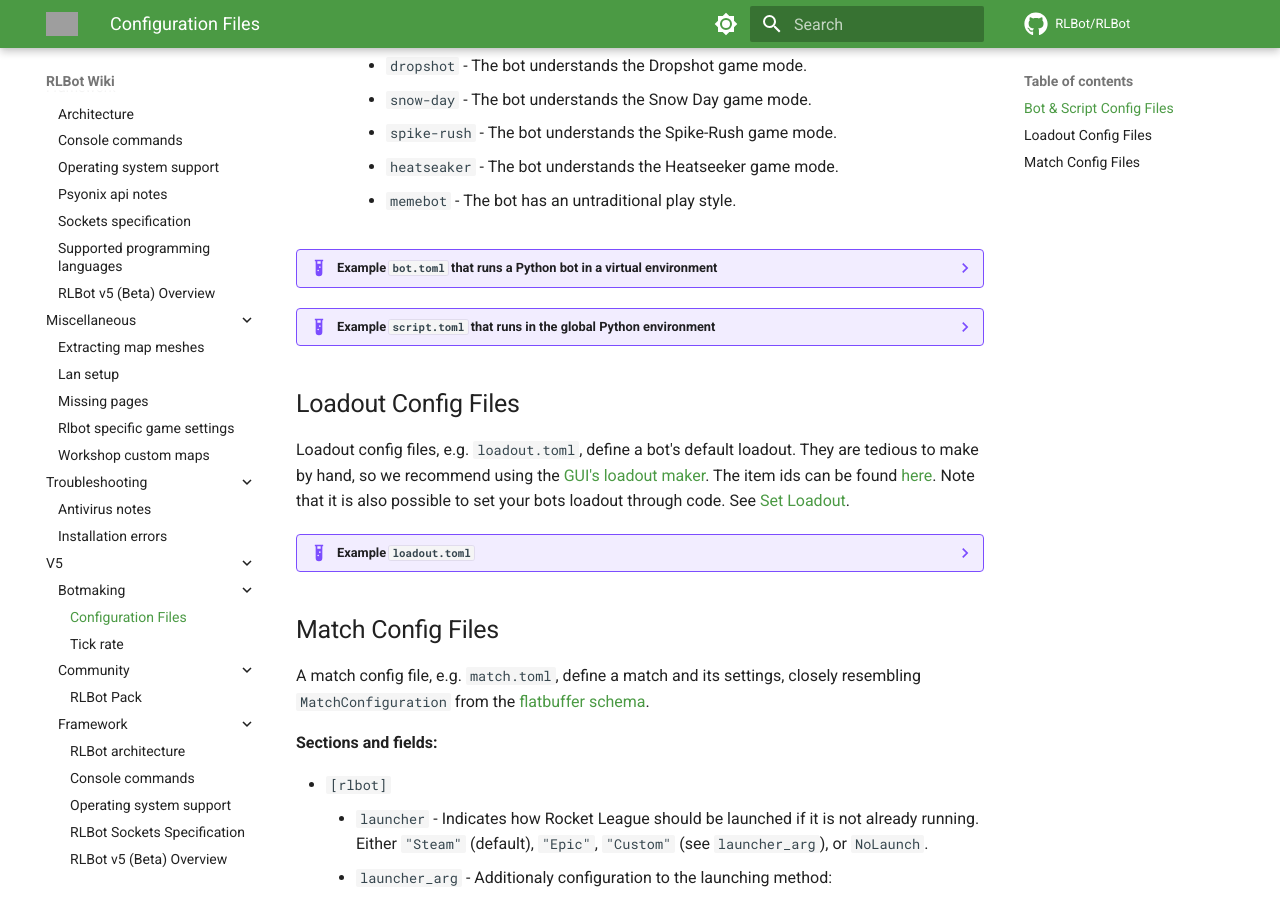
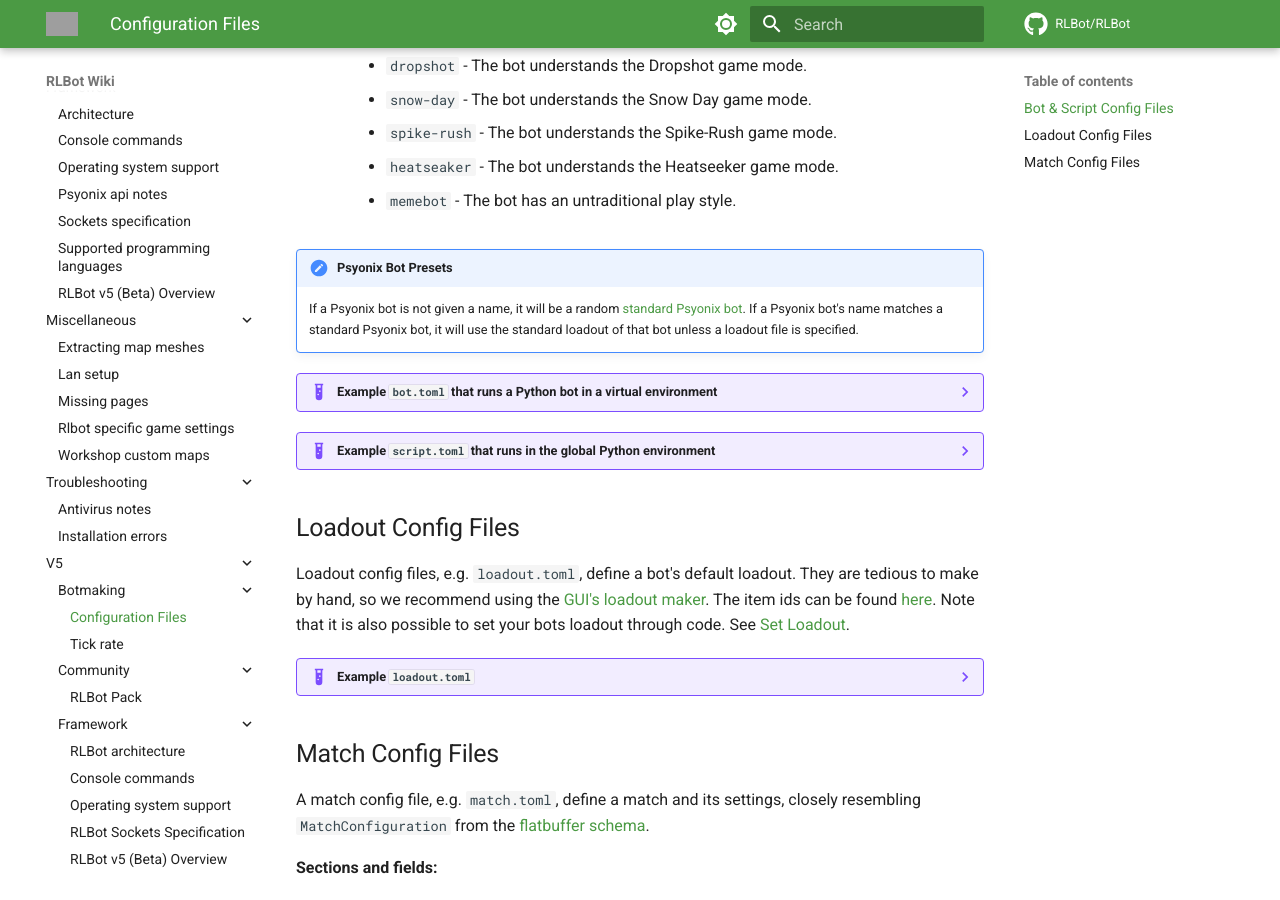
Before and after one commit to RLBot/wiki, an MkDocs documentation site: the page built from docs/v5/botmaking/config-files.md, in a window 1280 px wide and 900 px high, scrolled down 1598 px. Built offline with MkDocs 1.6.1 and Material for MkDocs 9.7.7, drawn with Linux system fonts in a browser that asks for light colours; comment, search, counter and statistics services are not loaded; some of the changed text lies outside the part shown; grey boxes are pictures that could not be loaded.

Commit message:
Add overridable fields and note on Psyonix preset loadouts

```diff
--- a/docs/v5/botmaking/config-files.md
+++ b/docs/v5/botmaking/config-files.md
@@ -45,6 +45,9 @@ It should also be noted that whatever prefixes the `.bot.toml`/`.script.toml` fi
         - `spike-rush` - The bot understands the Spike-Rush game mode.
         - `heatseaker` - The bot understands the Heatseeker game mode.
         - `memebot` - The bot has an untraditional play style.
+
+!!! note "Psyonix Bot Presets"
+    If a Psyonix bot is not given a name, it will be a random [standard Psyonix bot](https://rocketleague.fandom.com/wiki/Bot). If a Psyonix bot's name matches a standard Psyonix bot, it will use the standard loadout of that bot unless a loadout file is specified.
 
 ??? example "Example `bot.toml` that runs a Python bot in a virtual environment"
 
@@ -208,6 +211,8 @@ A match config file, e.g. `match.toml`, define a match and its settings, closely
 - `type` - Determines what controls the car. Either `"RLBot"` (default), `"Human"`, or `"Psyonix"` (see `skill`),
 - `skill` - Determines the skill level of a Psyonix bot. Either `"Beginner"`, `"Rookie"`, `"Pro"`, and `"Allstar"`.
 - `config` - A path to a [`bot.toml` config file](#bot-script-config-files). Unusued if `type` is not `"RLBot"` or `"Psyonix"`. For Psyonix bots, the config file determines name and loadout.
+- `name` - Overrides the name in `config`.
+- `loadout_file` - Overrides the loadout in `config`.
 
 **Script fields:**
 
```
